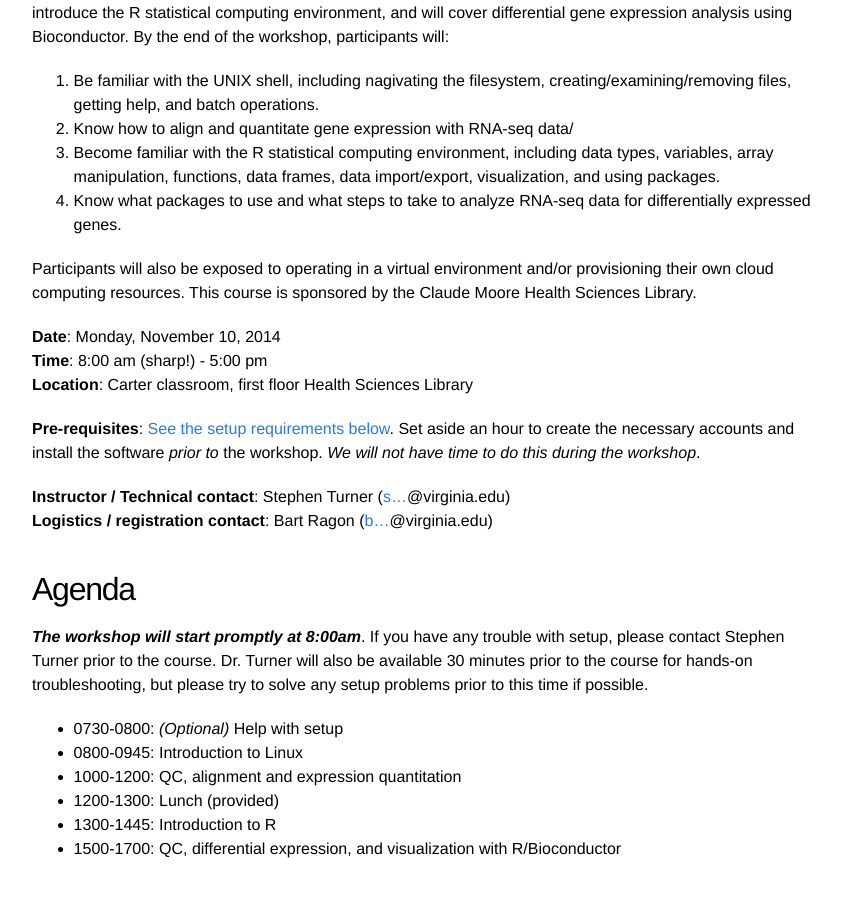
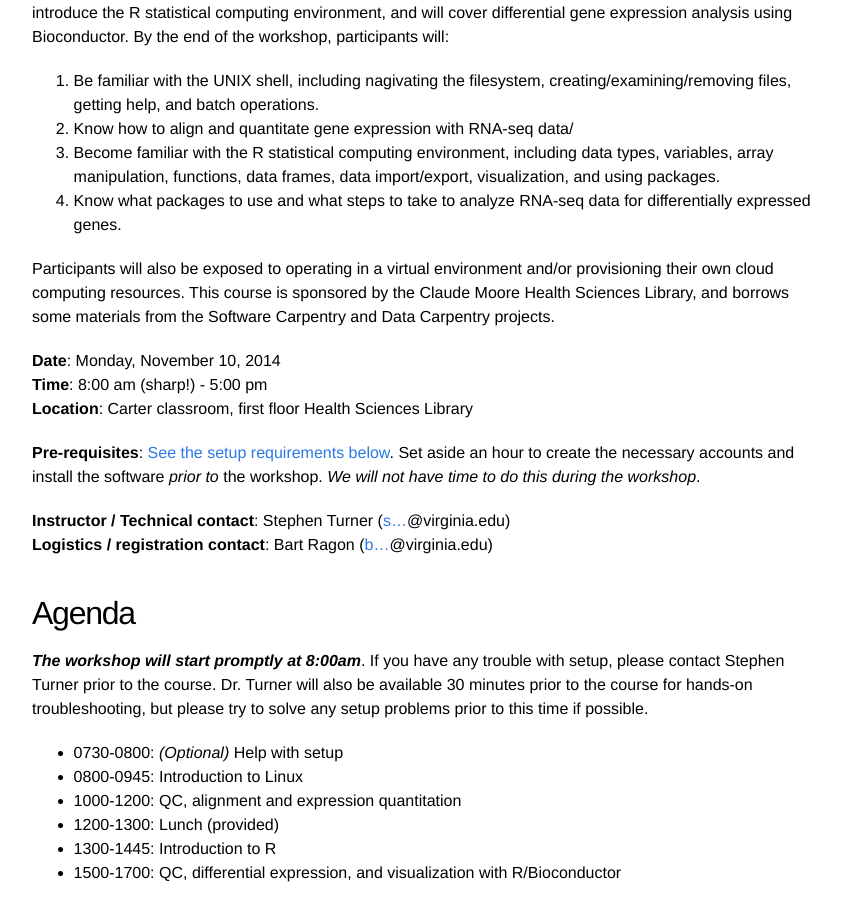
Before and after one commit to bioconnector/workshops2015, a Jekyll site: the page built from lessons/rnaseq-1day/index.md, in a window 1280 px wide and 900 px high, scrolled down 313 px. Shown: the whole window, without its empty margins (208-1049 px from the left). Built offline with Jekyll 4.4.1, drawn with Linux system fonts in a browser that asks for light colours; Markdown is read by kramdown in place of the engine named in the settings.

Commit message:
minor change attribution to data/software carpentry

```diff
--- a/lessons/rnaseq-1day/index.md
+++ b/lessons/rnaseq-1day/index.md
@@ -11,7 +11,7 @@ This workshop is directed toward life scientists with little to no experience wi
 0. Become familiar with the R statistical computing environment, including data types, variables, array manipulation, functions, data frames, data import/export, visualization, and using packages.
 0. Know what packages to use and what steps to take to analyze RNA-seq data for differentially expressed genes.
 
-Participants will also be exposed to operating in a virtual environment and/or provisioning their own cloud computing resources. This course is sponsored by the Claude Moore Health Sciences Library.
+Participants will also be exposed to operating in a virtual environment and/or provisioning their own cloud computing resources. This course is sponsored by the Claude Moore Health Sciences Library, and borrows some materials from the Software Carpentry and Data Carpentry projects.
 
 **Date**: Monday, November 10, 2014
 **Time**: 8:00 am (sharp!) - 5:00 pm
```
